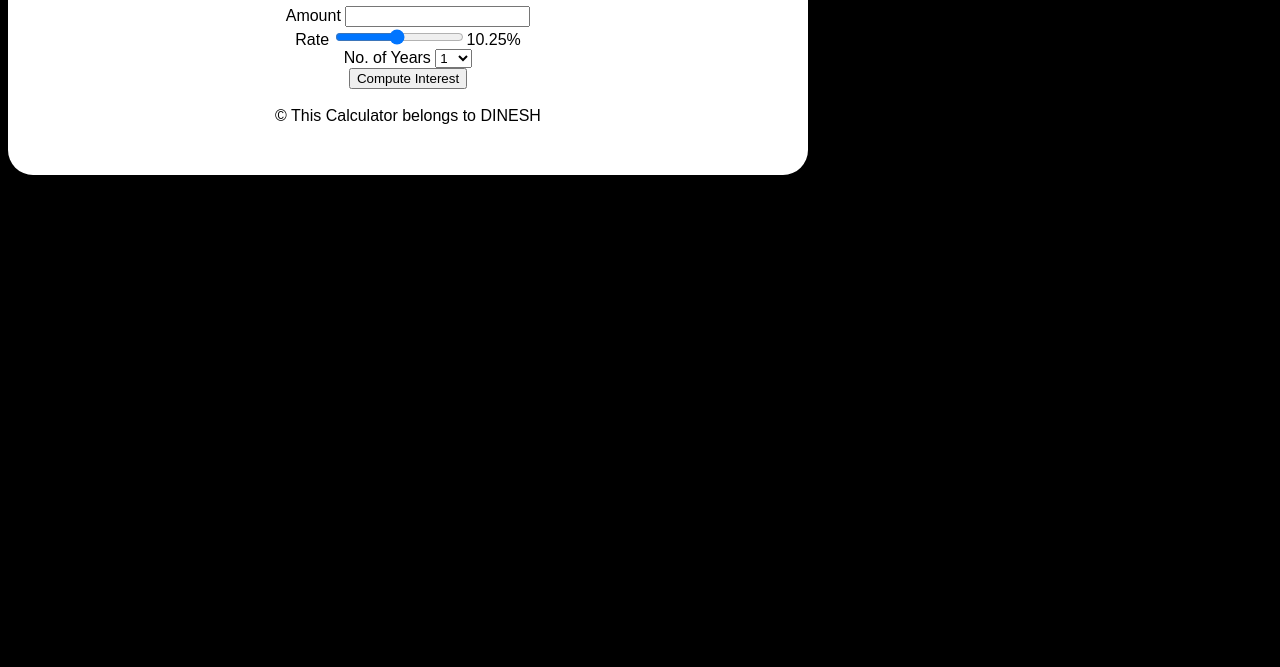
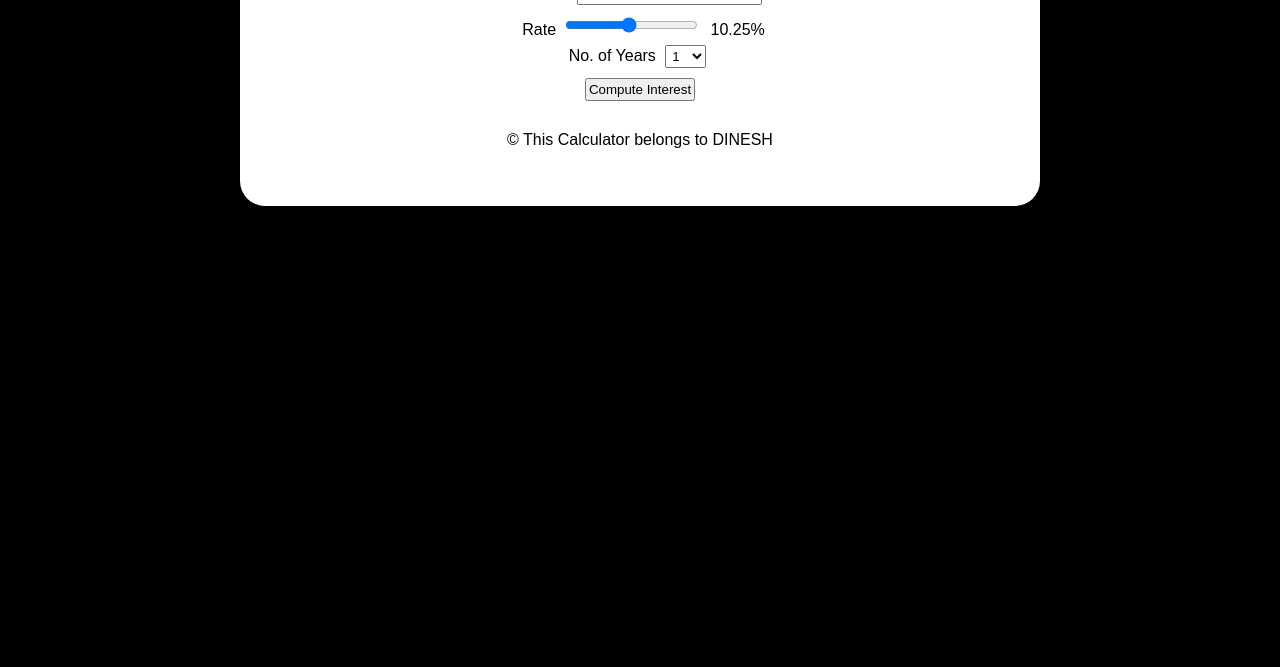
Before and after one commit to Mr-G-D/IBM-edx-sic, a plain HTML site: page index.html in a window 1280 px wide. Shown: the part 133-800 px from the top of the page. Drawn offline with Linux system fonts and the light colour scheme.

Commit message:
Update style.css

```diff
--- a/style.css
+++ b/style.css
@@ -12,7 +12,12 @@ h1 {
   background-color: white;
   color: black;
   width: 700px;
+  margin: auto;
   padding: 50px;
   border-radius: 25px;
   text-align: center;
 }
+.maindiv * {
+  padding: 2px;
+  margin: 5px;
+}
```
